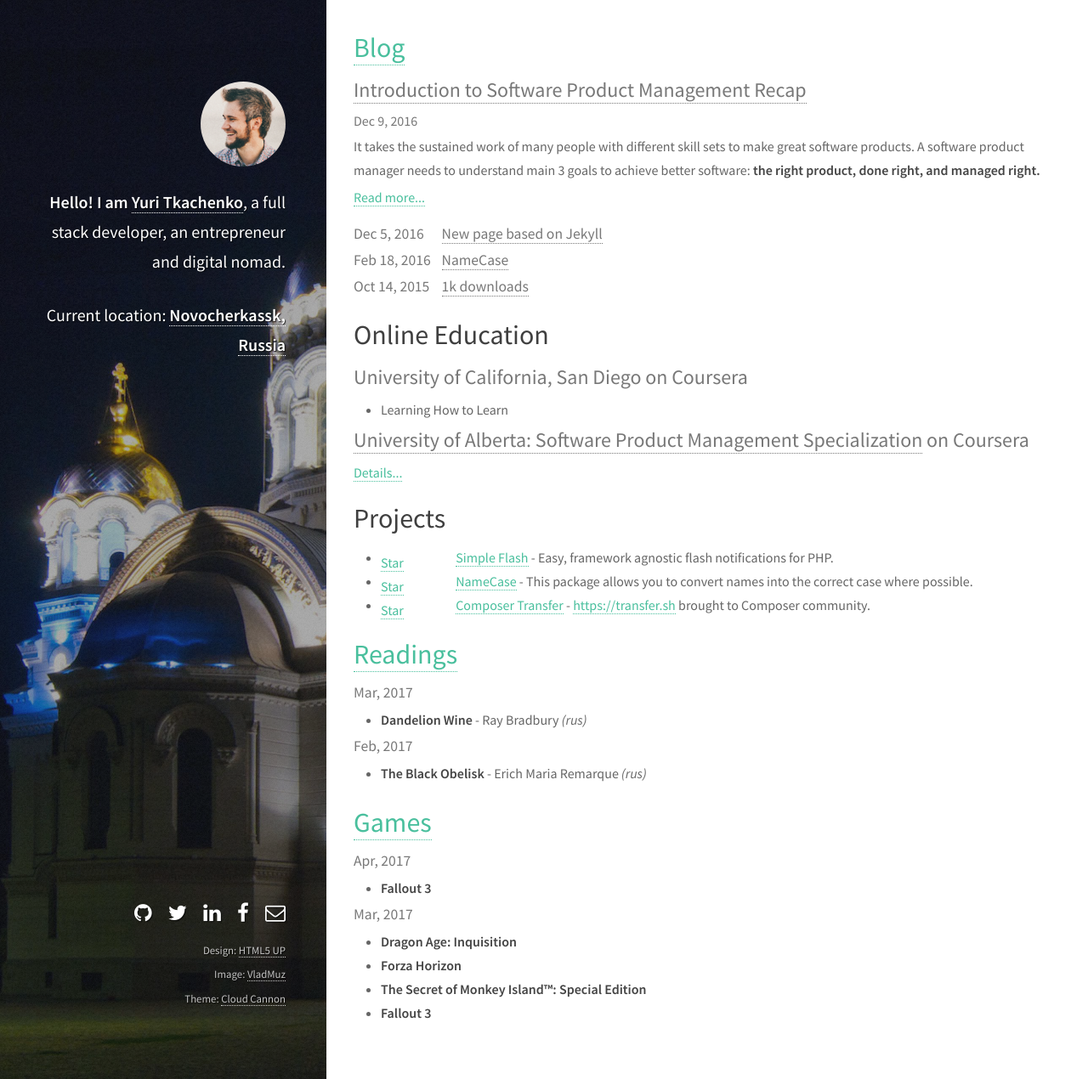
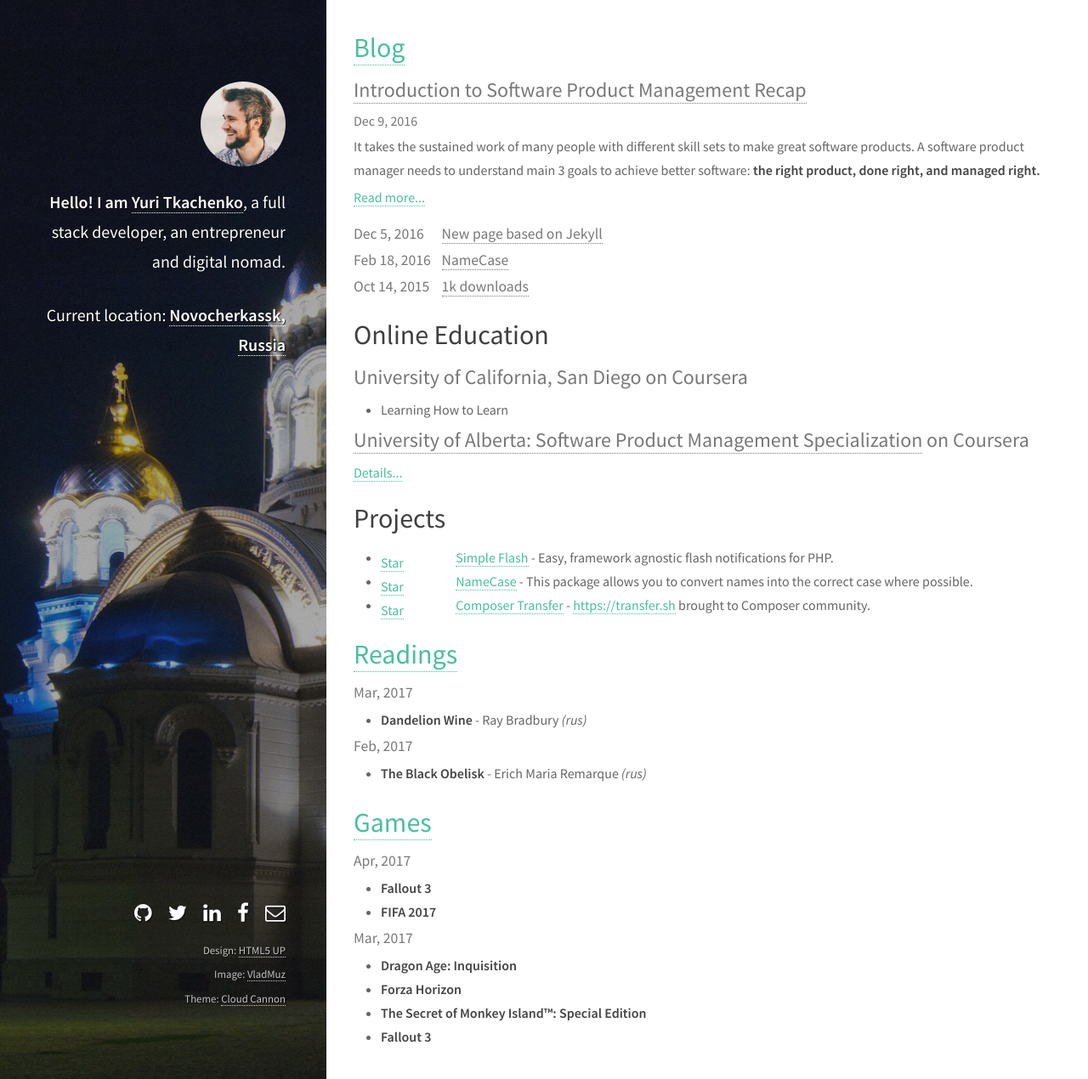
Before and after one commit to tamtamchik/tamtamchik.github.io, a Jekyll site: the page built from index.html, in a window 1280 px wide and 1270 px high. Shown: the whole window at 85% size. Built offline with Jekyll 4.4.1, drawn with Linux system fonts in a browser that asks for light colours.

Commit message:
Update games.yml

```diff
--- a/_data/games.yml
+++ b/_data/games.yml
@@ -1,6 +1,7 @@
 - date: 2017-04-01
   games:
     - name: "Fallout 3"
+    - name: "FIFA 2017"
 
 - date: 2017-03-01
   games:
```
